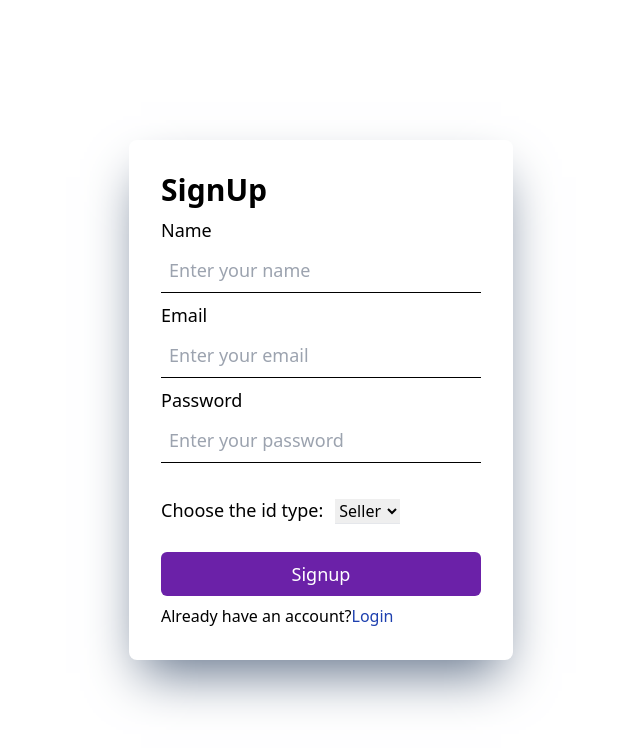
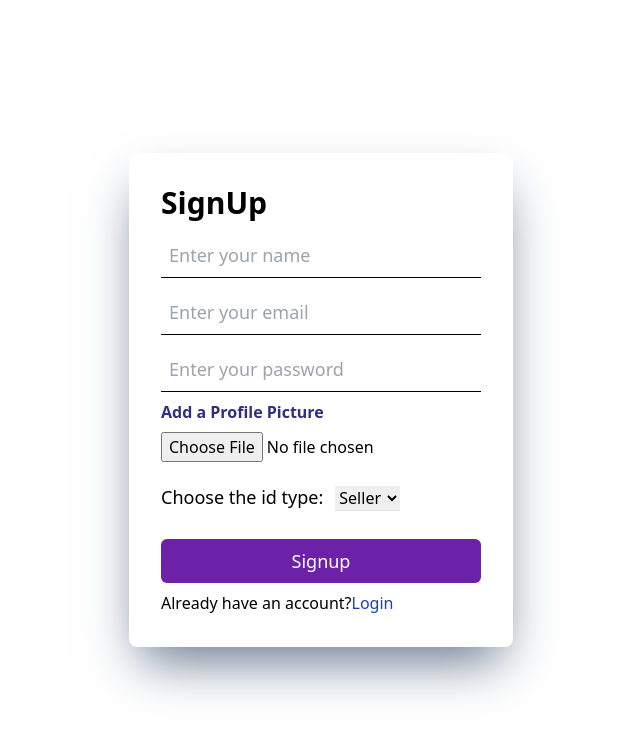
Before and after one commit to ZMHossain/digital-image-shop, a React (Create React App) app in the folder frontend/: page /signup in a window 1280 px wide. Shown: the top 748 px of the page, without its empty margins (319-959 px from the left). Built offline with nearby package versions, Linux system fonts and the light colour scheme.

Commit message:
profile picture added

```diff
--- a/frontend/src/components/Navbar.js
+++ b/frontend/src/components/Navbar.js
@@ -10,6 +10,7 @@ import IconButton from "@mui/material/IconButton";
 import { useLocation } from "react-router-dom";
 import Dropdown from "./DropDown";
 import { userContext } from "./context/context";
+import FallbackAvatars from "./ProfilePicture";
 
 const Navbar = () => {
   const location = useLocation();
@@ -97,6 +98,7 @@ const Navbar = () => {
         <IconButton color="inherit" component={Link} to="/cart">
           <ShoppingCartIcon />
         </IconButton>
+        <FallbackAvatars />
       </Toolbar>
     </AppBar>
   );
--- a/frontend/src/components/ProfileContent.js
+++ b/frontend/src/components/ProfileContent.js
@@ -6,9 +6,7 @@ const ProfileContent = ({ user }) => {
   return (
     <div className="flex flex-col">
       <UserInfo user={user} />
-      <div className="flex justify-center">
-        <UserAction />
-      </div>
+      <div className="flex justify-center">{/* <UserAction /> */}</div>
     </div>
   );
 };
--- /dev/null
+++ b/frontend/src/components/ProfilePicture.js
@@ -0,0 +1,27 @@
+import * as React from "react";
+import Avatar from "@mui/material/Avatar";
+import Stack from "@mui/material/Stack";
+import { useState } from "react";
+import { deepOrange } from "@mui/material/colors";
+
+export default function FallbackAvatars() {
+  const [imageSrc, setImageSrc] = useState("/broken-image.jpg");
+  const handleAvatarClick = () => {
+    const newSrc =
+      imageSrc === "/broken-image.jpg"
+        ? "https://via.placeholder.com/150"
+        : "/broken-image.jpg";
+    setImageSrc(newSrc);
+    console.log(newSrc);
+  };
+  return (
+    <Stack direction="row" spacing={2}>
+      <Avatar
+        src={imageSrc}
+        alt="Avatar"
+        onClick={handleAvatarClick}
+        style={{ cursor: "pointer" }}
+      />
+    </Stack>
+  );
+}
--- a/frontend/src/components/UserInfo.js
+++ b/frontend/src/components/UserInfo.js
@@ -4,8 +4,7 @@ import { useState } from "react";
 
 const UserInfo = ({ user }) => {
   const { loginInfo } = useContext(userContext);
-  const [selectedFile, setSelectedFile] = useState(null);
-  const handleFileUpload = () => {};
+
   const sections = [
     {
       title: "Full Name",
@@ -26,25 +25,16 @@ const UserInfo = ({ user }) => {
       contents: "Birthday",
     },
   ];
-  console.log(sections);
 
   return (
     <div className="flex flex-row">
       {sections.map((section, index) => (
         <div className="pr-16" key={index}>
-          <h1>{section.title}</h1>
+          <h1 className=" text-xl">{section.title}</h1>
           <p>{section.content}</p>
-          <p>{section.subtitle}</p>
+          <p className=" text-xl">{section.subtitle}</p>
           <div className="flex flex-row">
-            {index === 0 && (
-              <input
-                className="flex flex-col"
-                type="file"
-                accept="image/*"
-                onChange={handleFileUpload}
-              />
-            )}
-            <button className="flex pl-2 text-sky-900">Edit</button>
+            {/* <button className="flex pl-2 text-sky-900">Edit</button> */}
           </div>
         </div>
       ))}
--- a/frontend/src/pages/MyProfile.js
+++ b/frontend/src/pages/MyProfile.js
@@ -11,10 +11,17 @@ import { useState } from "react";
 
 const MyProfile = () => {
   const { user } = useContext(userContext);
+  const [selectedFile, setSelectedFile] = useState(null);
+  const handleFileUpload = async (e) => {
+    const file = e.target.files;
+    setSelectedFile(file);
+    console.log(`file = ${file}`);
+    const formData = new FormData();
+    formData.append("profilePicture", file);
+    console.log(`formData = ${formData}`);
+  };
 
-  const handleClick = () => {
-    console.log("run");
-  };
+  const handleClick = () => {};
 
   return (
     <>
@@ -25,6 +32,12 @@ const MyProfile = () => {
         <SideBar />
         <div className=" bg-white rounded-md p-10 mt-12 h-[420px] ">
           <ProfileContent user={user} />
+          <input
+            className="flex flex-col"
+            type="file"
+            accept="image/*"
+            onChange={handleFileUpload}
+          />
         </div>
       </div>
     </>
--- a/frontend/src/pages/Signup.js
+++ b/frontend/src/pages/Signup.js
@@ -64,9 +64,7 @@ function Signup() {
         <h1 className="text-3xl font-semibold mb-2">SignUp</h1>
         <form onSubmit={handleSignup} className="flex flex-col gap-2">
           <div className="flex flex-col">
-            <label htmlFor="name" className="text-lg mb-1">
-              Name
-            </label>
+            <label htmlFor="name" className="text-lg mb-1"></label>
             <input
               onChange={handleChange}
               type="text"
@@ -79,9 +77,7 @@ function Signup() {
             />
           </div>
           <div className="flex flex-col">
-            <label htmlFor="email" className="text-lg mb-1">
-              Email
-            </label>
+            <label htmlFor="email" className="text-lg mb-1"></label>
             <input
               onChange={handleChange}
               type="email"
@@ -93,9 +89,7 @@ function Signup() {
             />
           </div>
           <div className="flex flex-col">
-            <label htmlFor="password" className="text-lg mb-1">
-              Password
-            </label>
+            <label htmlFor="password" className="text-lg mb-1"></label>
             <input
               onChange={handleChange}
               type="password"
@@ -106,7 +100,24 @@ function Signup() {
               placeholder-text-sm focus:outline-none"
             />
           </div>
-          <div className="mt-4">
+          <div className="flex flex-col">
+            <label
+              htmlFor="password"
+              className=" text-base text-indigo-900 font-semibold mb-1"
+            >
+              Add a Profile Picture
+            </label>
+            <input
+              onChange={handleChange}
+              type="file"
+              name="password"
+              placeholder="Enter your password"
+              value={signupInfo.password}
+              className="w-full mt-1
+              "
+            />
+          </div>
+          <div className="mt-1">
             {/* <Dropdown /> */}
             <label htmlFor="cars" className="text-lg mb-1">
               Choose the id type:
```
